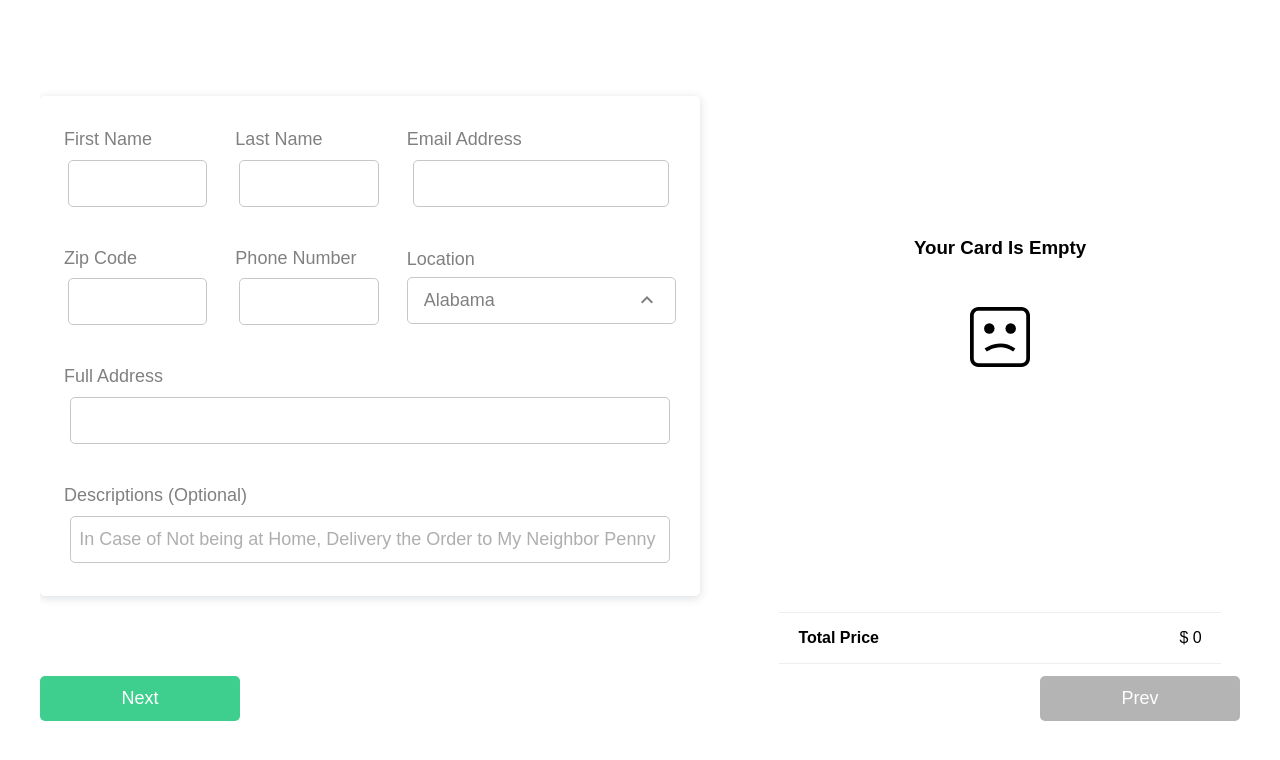
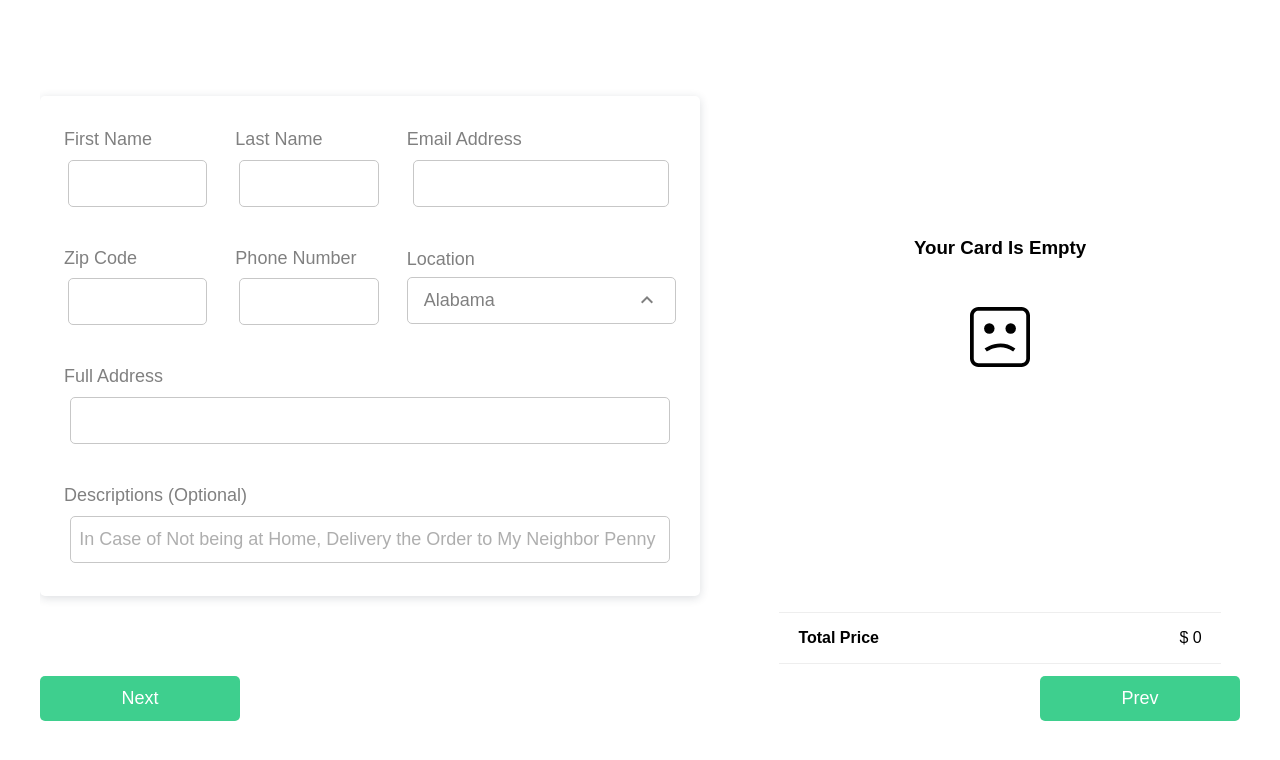
Before and after one commit to cl0ver012/StickerShop, a React (Create React App) app: page /checkout in a window 1280 px wide. Shown: the top 760 px of the page. Built offline with nearby package versions, Linux system fonts and the light colour scheme.

Commit message:
refactor

```diff
--- a/src/components/Button/index.js
+++ b/src/components/Button/index.js
@@ -1,23 +1,25 @@
-import React from 'react'
-import './Button.scss'
+import React from "react";
+import "./Button.scss";
 
-const Button = ({size, type, children, onClick, style, width, disable}) => {
+const Button = (props) => {
   const sizes = {
     large: "24x",
     medium: "18px",
-        small: "18px"
+    small: "18px",
   }
+  //Dynamically access object property using Bracket notation
+  const fontSize = sizes[props.size];
+  const className = ["button", props.type].join(" ");
 
-    const fontSize = sizes[size]
+  const style = {
+    fontSize,
+    width: props.width || "100%",
+  };
+
   return (
-        <button
-        className={["button", type ].join(' ')}
-            style={{fontSize,width: width || "100%"  }}
-            onClick={onClick}
-            disabled={disable}
-        >
-            {children}
+    <button className={className} style={style} {...props}>
+      {props.children}
     </button>
-    )
-}
-export default Button
+  );
+};
+export default Button;
```
Lines whose indentation alone changed are shown as unchanged.
